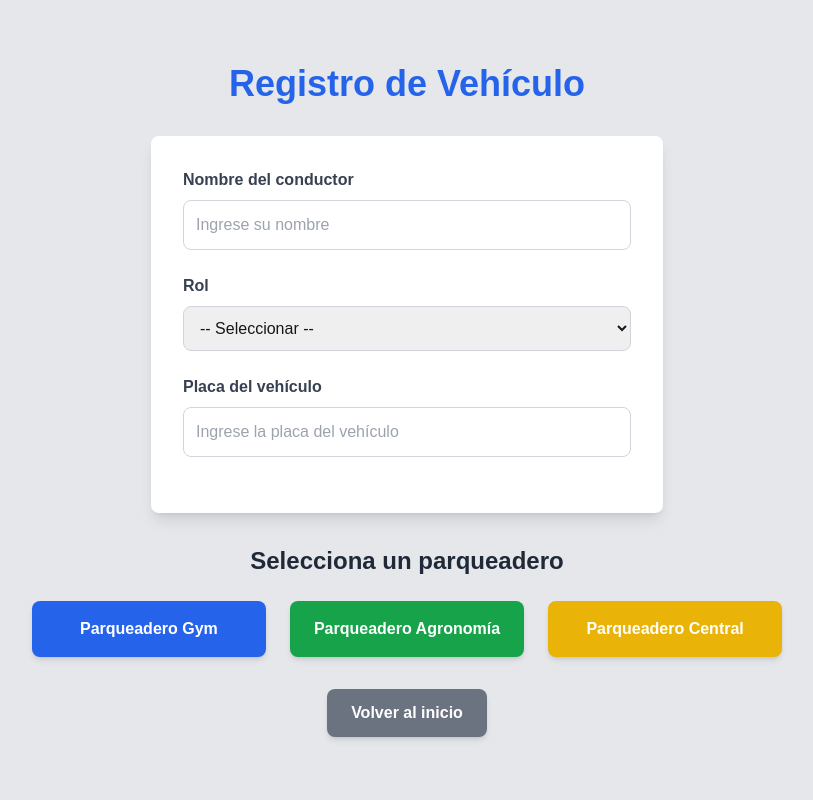
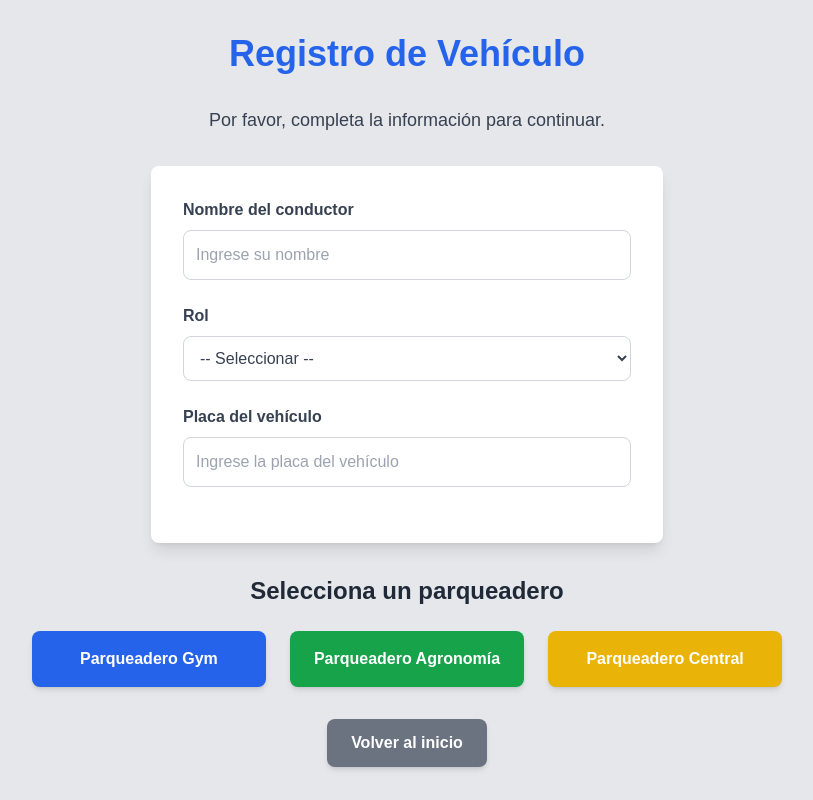
Before and after one commit to BrayanOrtigoza07/parqueaderivirtual, a Next.js app: page /registro in a window 1280 px wide. Shown: the whole page, without its empty margins (233-1046 px from the left). Built offline with nearby package versions, Linux system fonts and the light colour scheme.

Commit message:
Integración36

```diff
--- a/app/registro/page.tsx
+++ b/app/registro/page.tsx
@@ -21,7 +21,6 @@ export default function Registro() {
       alert('Por favor, completa todos los campos antes de elegir un parqueadero.');
       return;
     }
-    // Redirige a la página específica del parqueadero con los datos del formulario en la URL
     const query = new URLSearchParams({
       name: formData.name,
       role: formData.role,
@@ -33,13 +32,21 @@ export default function Registro() {
   return (
     <div className="min-h-screen bg-gray-200 flex flex-col items-center justify-center px-4">
       {/* Título */}
-      <h1 className="text-4xl font-extrabold text-blue-600 mb-8 text-center">
-        Registro de Vehículo
-      </h1>
+      <div className="text-center">
+        <h1 className="text-4xl font-extrabold text-blue-600 mb-8">
+          Registro de Vehículo
+        </h1>
+        <p className="text-gray-700 text-lg mb-8">
+          Por favor, completa la información para continuar.
+        </p>
+      </div>
+
       {/* Formulario */}
       <form className="bg-white shadow-lg p-8 rounded-lg w-full max-w-lg">
         <div className="mb-6">
-          <label className="block font-semibold mb-2 text-gray-700">Nombre del conductor</label>
+          <label className="block font-semibold mb-2 text-gray-700">
+            Nombre del conductor
+          </label>
           <input
             type="text"
             name="name"
@@ -56,17 +63,21 @@ export default function Registro() {
             name="role"
             value={formData.role}
             onChange={handleInputChange}
-            className="w-full p-3 border border-gray-300 rounded-lg focus:outline-none focus:ring-2 focus:ring-blue-500"
+            className="w-full p-3 border border-gray-300 rounded-lg bg-white text-gray-700 focus:outline-none focus:ring-2 focus:ring-blue-500"
             required
           >
-            <option value="">-- Seleccionar --</option>
+            <option value="" disabled>
+              -- Seleccionar --
+            </option>
             <option value="estudiante">Estudiante</option>
             <option value="docente">Docente</option>
             <option value="administrativo">Administrativo</option>
           </select>
         </div>
         <div className="mb-6">
-          <label className="block font-semibold mb-2 text-gray-700">Placa del vehículo</label>
+          <label className="block font-semibold mb-2 text-gray-700">
+            Placa del vehículo
+          </label>
           <input
             type="text"
             name="plate"
@@ -78,6 +89,7 @@ export default function Registro() {
           />
         </div>
       </form>
+
       {/* Botones de parqueaderos */}
       <div className="mt-8 text-center">
         <h2 className="text-2xl font-bold text-gray-800 mb-6">Selecciona un parqueadero</h2>
@@ -102,6 +114,7 @@ export default function Registro() {
           </button>
         </div>
       </div>
+
       {/* Botón para regresar */}
       <div className="mt-8">
         <button
```
